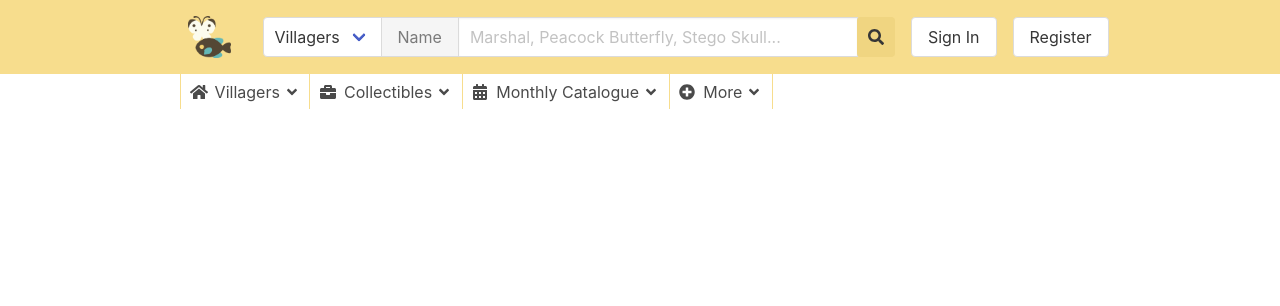
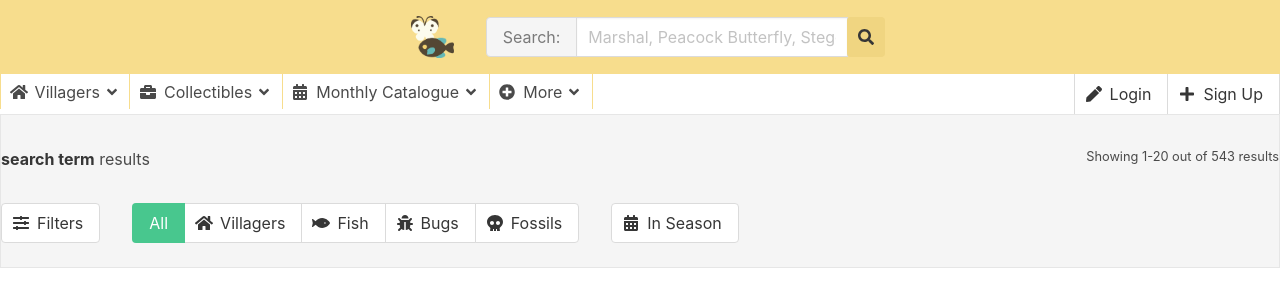
Before and after one commit to jameshahaha/critterpedia, a React (Create React App) app: page /search in a window 1280 px wide. Shown: the top 306 px of the page. Built offline with nearby package versions, Linux system fonts and the light colour scheme.

Commit message:
adding filters for search results

```diff
--- a/src/LandingPage/TopNav/TopNav.module.css
+++ b/src/LandingPage/TopNav/TopNav.module.css
@@ -7,7 +7,7 @@
     justify-content: space-between;
     align-items: center;
     margin: var(--element-spacing);
-    width:100%;
+    width:80vw;
     margin-bottom: 12rem;
 }
 
--- a/src/NavBar/Categories/Categories.js
+++ b/src/NavBar/Categories/Categories.js
@@ -12,14 +12,14 @@ export function Categories(){
                     <CategoryItem label='More' icon="fa-plus-circle" showRightBorder/>
                 </div>
                 <div>
-                    {/* <button className={`button ${styles['category-button']} ${styles['omit-right-border']}`}>
+                    <button className={`button ${styles['category-button']} ${styles['omit-right-border']}`}>
                         <span class="icon"><i className="fas fa-pen"></i></span>
                         <span>Login</span>
                     </button>
                     <button className={`button ${styles['category-button']}`}>
                             <span class="icon"><i className="fas fa-plus"></i></span>
                             <span>Sign Up</span>
-                    </button> */}
+                    </button>
                 </div>
             </div>
         </div>
--- a/src/NavBar/Categories/Categories.module.css
+++ b/src/NavBar/Categories/Categories.module.css
@@ -1,7 +1,7 @@
 .categories{
     display: flex;
     justify-content: space-between;
-    max-width:920px;
+    max-width:1542px;
     width: 100%;
 }
 
--- a/src/NavBar/NavBar.js
+++ b/src/NavBar/NavBar.js
@@ -7,9 +7,9 @@ export function NavBar(){
         <div className={styles['nav-bar']}>
             <img className={styles['logo']} src={logo} alt="critterpedia logo"/>
             <SearchBar small/>
-            <button className={`button ${styles['nav-button']}`}>Sign In</button>
-            <button className={`button ${styles['nav-button']}`}>Register</button>
-
+            {/* <button className={`button ${styles['left-button']}`}>Sign In</button>
+            <button className={`button ${styles['right-button']}`}>Register</button>
+             */}
         </div>
     );
 }
--- a/src/NavBar/NavBar.module.css
+++ b/src/NavBar/NavBar.module.css
@@ -11,6 +11,10 @@
     justify-content: center;
 }
 
-:global(button).nav-button {
+:global(button).left-button {
+    margin-left: 40rem;
+}
+
+:global(button).right-button {
     margin-left: 1rem;
 }
--- a/src/Search/Search.js
+++ b/src/Search/Search.js
@@ -1,12 +1,13 @@
 import React from 'react';
 import { NavBar } from '../NavBar/NavBar';
 import { Categories } from '../NavBar/Categories/Categories';
-
+import { SearchResults } from './SearchResults/SearchResults';
 export function Search(){
     return (
         <div>
             <NavBar/>
             <Categories/>
+            <SearchResults/>
         </div>
     );
 }
--- /dev/null
+++ b/src/Search/SearchResults/SearchResults.js
@@ -0,0 +1,50 @@
+import React from 'react';
+import { NavBar } from '../../NavBar/NavBar';
+import styles from './SearchResults.module.css';
+
+export function SearchResults(){
+
+    return(
+        <div className={styles['container']}>
+            <div className={styles['search-summary']}>
+                <h1><strong>search term</strong> results</h1>
+                <p>Showing 1-20 out of 543 results</p>
+            </div>
+            <div className={styles.filters}>
+
+            <button className="button">
+                <span className="icon"><i className="fas fa-sliders-h"></i></span>
+                <span>Filters</span>
+            </button>
+
+            <div className="buttons has-addons">
+                <button className="button is-success is-selected">
+                    <span>All</span>
+                </button>
+                <button className="button">
+                    <span className="icon"><i className="fas fa-home"></i></span>
+                    <span>Villagers</span>
+                </button>
+                <button className="button">
+                    <span className="icon"><i className="fas fa-fish"></i></span>
+                    <span>Fish</span>
+                </button>
+                <button className="button">
+                    <span className="icon"><i className="fas fa-bug"></i></span>
+                    <span>Bugs</span>
+                </button>
+                <button className="button">
+                    <span className="icon"><i className="fas fa-skull"></i></span>
+                    <span>Fossils</span>
+                </button>
+            </div>
+
+            <button className="button">
+                <span className="icon"><i className="fas fa-calendar-alt"></i></span>
+                <span>In Season</span>
+            </button>
+
+            </div>
+        </div>
+    );
+}
--- /dev/null
+++ b/src/Search/SearchResults/SearchResults.module.css
@@ -0,0 +1,37 @@
+:root{
+    --page-width: 1542px;
+}
+
+.search-summary{
+    padding: 2rem 0;
+    max-width: var(--page-width);
+    width: 100%;
+    display:flex;
+    justify-content: space-between;
+}
+
+.search-summary p{
+    font-size: 0.8rem;
+}
+.container{
+    display: flex;
+    justify-content: center;
+    background-color: rgb(245,245,245);
+    flex-direction: column;
+    align-items: center;
+    border: 1px solid rgb(230,230,230);
+}
+
+.container > *{
+    max-width: var(--page-width);
+    width: 100%;
+}
+
+.filters{
+    display:flex;
+
+}
+
+.filters > * {
+    margin-right: 2rem;
+}
--- a/src/SearchBar/SearchBar.js
+++ b/src/SearchBar/SearchBar.js
@@ -6,7 +6,7 @@ export function SearchBar(props) {
     return(
         <div>
             <div className="field has-addons">
-                <div className="control">
+                {/* <div className="control">
                     <div className={`select ${sizeClass}`}>
                     <select name="category">
                         <option value="Villagers">Villagers</option>
@@ -15,9 +15,9 @@ export function SearchBar(props) {
                         <option value="Fossils">Fossils</option>
                     </select>
                     </div>
-                </div>
+                </div> */}
                 <p className="control">
-                    <button className={`button is-static ${sizeClass}`}>Name</button>
+                    <button className={`button is-static ${sizeClass}`}>Search:</button>
                 </p>
                 <p className="control">
                     <input className={`input ${sizeClass} ${styles['input-control']}`} type="text" placeholder="Marshal, Peacock Butterfly, Stego Skull..."/>
--- a/src/SearchBar/SearchBar.module.css
+++ b/src/SearchBar/SearchBar.module.css
@@ -1,5 +1,5 @@
 .input-control{
-    min-width: 400px;
+    min-width: 20vw;
 }
 
 :global(.button).search-button {
```
